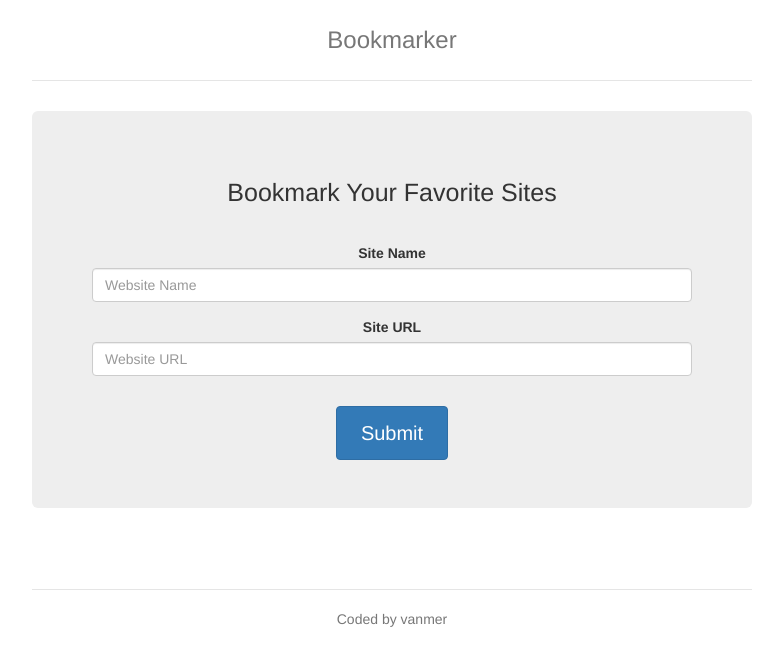
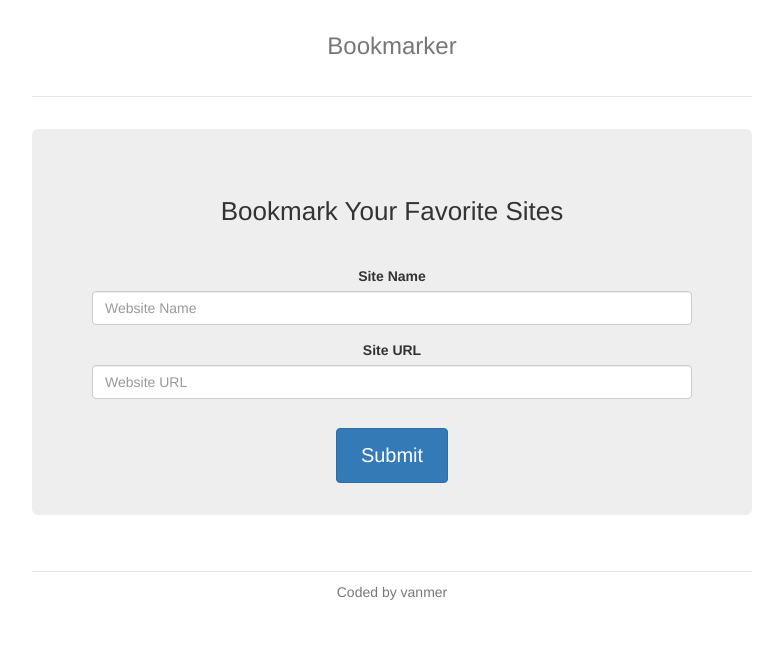
Before and after one commit to vanmer/BookmarkerAppJS, a plain HTML site: page index.html in a window 1280 px wide. Shown: the whole page, without its empty margins (248-1031 px from the left). Drawn offline with nearby package versions, Linux system fonts and the light colour scheme.

Commit message:
changing px to rems

```diff
--- a/css/style.css
+++ b/css/style.css
@@ -6,34 +6,31 @@
 
 /* Space out content a bit */
 body {
-  padding-top: 20px;
-  padding-bottom: 20px;
+  padding: 0;
+  margin: 0;
 }
 
 /* Everything but the jumbotron gets side spacing for mobile first views */
 .header,
 .marketing,
 .footer {
-  padding-right: 15px;
-  padding-left: 15px;
+  padding: 0 1rem;
 }
 
 /* Custom page header */
 .header {
-  padding-bottom: 20px;
+  padding-bottom: 1.25rem;
   border-bottom: 1px solid var(--primary-color);
 }
 /* Make the masthead heading the same height as the navigation */
 .header h3 {
-  margin-top: 0;
-  margin-bottom: 0;
-  line-height: 40px;
+  padding: 1.25rem 0 1.5rem 0;
   text-align: center;
 }
 
 /* Custom page footer */
 .footer {
-  padding-top: 19px;
+  padding-top: 1rem;
   color: var(--secondary-color);
   border-top: 1px solid var(--primary-color);
 }
@@ -45,23 +42,25 @@ body {
   }
 }
 .container-narrow > hr {
-  margin: 30px 0;
+  margin: 1.875rem 0;
 }
 
 /* Main marketing message and sign up button */
 .jumbotron {
   text-align: center;
-  border-bottom: 1px solid #e5e5e5;
+  border-bottom: 1px solid var(--primary-color);
+  padding-bottom: 3.2rem;
+  margin-top: 3.2rem;
 }
 .jumbotron .btn {
-  padding: 12px 24px;
-  font-size: 20px;
-  margin-top: 15px;
+  padding: 1.2rem 2.4rem;
+  font-size: 2rem;
+  margin-top: 1.4rem;
 }
 
 .jumbotron h2 {
-  padding-bottom: 26px;
-  font-size: 25px;
+  padding-bottom: 3rem;
+  font-size: 2.6rem;
   font-weight: normal;
 }
 
@@ -74,15 +73,20 @@ label {
 /*----------------------------------------------------------------------------*/
 /* Supporting marketing content */
 .marketing {
-  margin: 40px 0;
+  margin: 2.5rem 0;
 }
+
+.well {
+  margin-top: 0.7rem;
+}
+
 .well h3 {
-  font-size: 24px;
-  padding-left: 15px;
+  padding: 0 1rem 0 1rem;
+  margin-bottom: 2rem;
 }
 
 .btn-success {
-  margin-left: 12px;
+  margin-left: 0.75rem;
 }
 
 /* Customize footer */
@@ -103,7 +107,7 @@ label {
   }
   /* Space out the masthead */
   .header {
-    margin-bottom: 30px;
+    margin-bottom: 1.875rem;
   }
   /* Remove the bottom border on the jumbotron for visual effect */
   .jumbotron {
```
